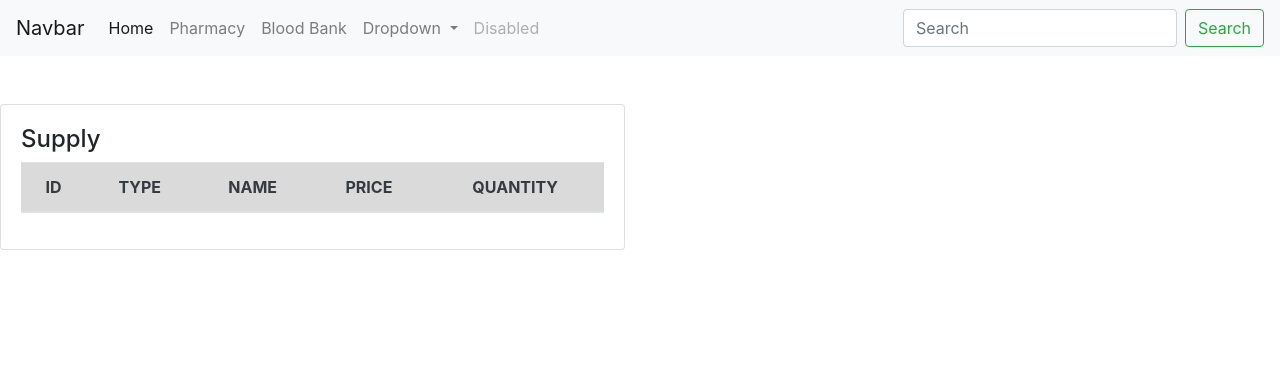
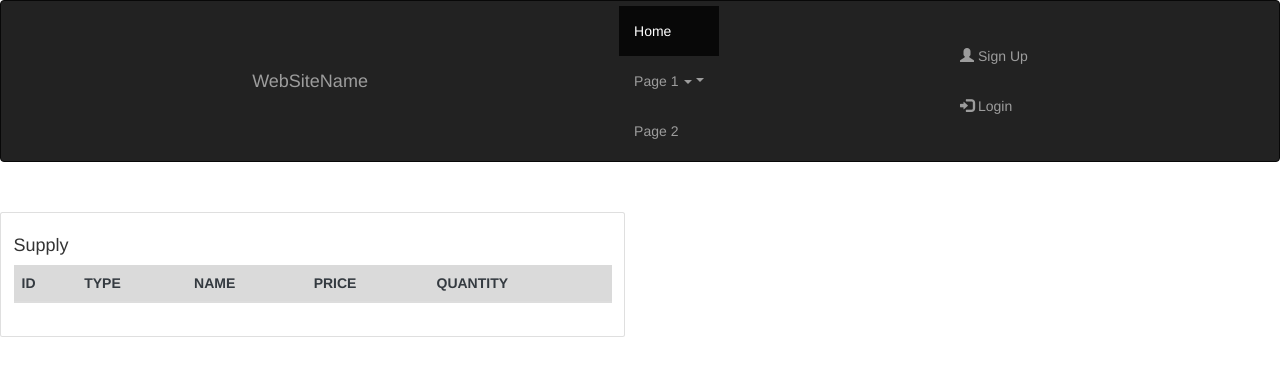
Before and after one commit to adityabisoi/Mediplus, a PHP site: page / in a window 1280 px wide. Shown: the top 376 px of the page. Run offline with PHP 8.4, Linux system fonts and the light colour scheme; the visitor is signed in with stand-in values (Sample User, id 1); data that the repository does not hold is empty; some libraries are stand-ins or nearby versions.

Commit message:
session redirected to login

```diff
--- a/blood_bank.php
+++ b/blood_bank.php
@@ -191,7 +191,7 @@ if(isset($_SESSION['loggedin'])==true)
                     <script src="assets/js/plugins.js"></script>
                     <script src="assets/js/scripts.js"></script>
 </body>
-<?php }else{ header ("Location: closed.php"); } ?>
+<?php }else{ header ("Location: login.php"); } ?>
 </body>
 
 </html>
--- a/index.php
+++ b/index.php
@@ -12,51 +12,35 @@ if(isset($_SESSION['loggedin'])==true)
     <title>Document</title>
     <link rel="stylesheet" href="https://maxcdn.bootstrapcdn.com/bootstrap/4.0.0/css/bootstrap.min.css"
         integrity="sha384-Gn5384xqQ1aoWXA+058RXPxPg6fy4IWvTNh0E263XmFcJlSAwiGgFAW/dAiS6JXm" crossorigin="anonymous">
+        <link rel="stylesheet" href="https://maxcdn.bootstrapcdn.com/bootstrap/3.4.1/css/bootstrap.min.css">
+  <script src="https://ajax.googleapis.com/ajax/libs/jquery/3.4.1/jquery.min.js"></script>
+  <script src="https://maxcdn.bootstrapcdn.com/bootstrap/3.4.1/js/bootstrap.min.js"></script>
 
 </head>
 
 <body>
-    <nav class="navbar navbar-expand-lg navbar-light bg-light">
-        <a class="navbar-brand" href="#">Navbar</a>
-        <button class="navbar-toggler" type="button" data-toggle="collapse" data-target="#navbarSupportedContent"
-            aria-controls="navbarSupportedContent" aria-expanded="false" aria-label="Toggle navigation">
-            <span class="navbar-toggler-icon"></span>
-        </button>
-
-        <div class="collapse navbar-collapse" id="navbarSupportedContent">
-            <ul class="navbar-nav mr-auto">
-                <li class="nav-item active">
-                    <a class="nav-link" href="#">Home <span class="sr-only">(current)</span></a>
-                </li>
-                <li class="nav-item">
-                    <a class="nav-link" href="pharma.php">Pharmacy</a>
-                </li>
-                <li class="nav-item">
-                    <a class="nav-link" href="blood_bank.php">Blood Bank</a>
-                </li>
-                <li class="nav-item dropdown">
-                    <a class="nav-link dropdown-toggle" href="#" id="navbarDropdown" role="button"
-                        data-toggle="dropdown" aria-haspopup="true" aria-expanded="false">
-                        Dropdown
-                    </a>
-                    <div class="dropdown-menu" aria-labelledby="navbarDropdown">
-                        <a class="dropdown-item" href="#">Action</a>
-                        <a class="dropdown-item" href="#">Another action</a>
-                        <div class="dropdown-divider"></div>
-                        <a class="dropdown-item" href="#">Something else here</a>
-                    </div>
-                </li>
-                <li class="nav-item">
-                    <a class="nav-link disabled" href="#">Disabled</a>
-                </li>
-            </ul>
-            <form class="form-inline my-2 my-lg-0">
-                <input class="form-control mr-sm-2" type="search" placeholder="Search" aria-label="Search">
-                <button class="btn btn-outline-success my-2 my-sm-0" type="submit">Search</button>
-            </form>
-        </div>
-    </nav>
-    <div>
+<nav class="navbar navbar-inverse">
+  <div class="container-fluid">
+    <div class="navbar-header">
+      <a class="navbar-brand" href="#">WebSiteName</a>
+    </div>
+    <ul class="nav navbar-nav">
+      <li class="active"><a href="#">Home</a></li>
+      <li class="dropdown"><a class="dropdown-toggle" data-toggle="dropdown" href="#">Page 1 <span class="caret"></span></a>
+        <ul class="dropdown-menu">
+          <li><a href="#">Page 1-1</a></li>
+          <li><a href="#">Page 1-2</a></li>
+          <li><a href="#">Page 1-3</a></li>
+        </ul>
+      </li>
+      <li><a href="#">Page 2</a></li>
+    </ul>
+    <ul class="nav navbar-nav navbar-right">
+      <li><a href="#"><span class="glyphicon glyphicon-user"></span> Sign Up</a></li>
+      <li><a href="#"><span class="glyphicon glyphicon-log-in"></span> Login</a></li>
+    </ul>
+  </div>
+</nav>
 
         <div class="main-content-inner">
             <div class="row">
@@ -140,6 +124,6 @@ if ($result -> num_rows >  0) {
                 crossorigin="anonymous">
             </script>
 </body>
-<?php }else{ header ("Location: closed.php"); } ?>
+<?php }else{ header ("Location: login.php"); } ?>
 
 </html>
--- a/pharma.php
+++ b/pharma.php
@@ -270,6 +270,6 @@ if(isset($_SESSION['loggedin'])==true)
             <script src="assets/js/plugins.js"></script>
             <script src="assets/js/scripts.js"></script>
 </body>
-<?php }else{ header ("Location: closed.php"); } ?>
+<?php }else{ header ("Location: login.php"); } ?>
 
 </html>
--- a/request.php
+++ b/request.php
@@ -54,6 +54,6 @@ if(isset($_SESSION['loggedin'])==true)
 	</div>
 	<!-- //main -->
 </body>
-<?php }else{ header ("Location: closed.php"); } ?>
+<?php }else{ header ("Location: login.php"); } ?>
 
 </html>
--- a/results.php
+++ b/results.php
@@ -114,6 +114,6 @@ if(isset($_SESSION['loggedin'])==true)
             <script src="assets/js/plugins.js"></script>
             <script src="assets/js/scripts.js"></script>
 </body>
-<?php }else{ header ("Location: closed.php"); } ?>
+<?php }else{ header ("Location: login.php"); } ?>
 
 </html>
--- a/search.php
+++ b/search.php
@@ -60,6 +60,6 @@ if(isset($_SESSION['loggedin'])==true)
     </div>
 
 </body>
-<?php }else{ header ("Location: closed.php"); } ?>
+<?php }else{ header ("Location: login.php"); } ?>
 
 </html>
```
